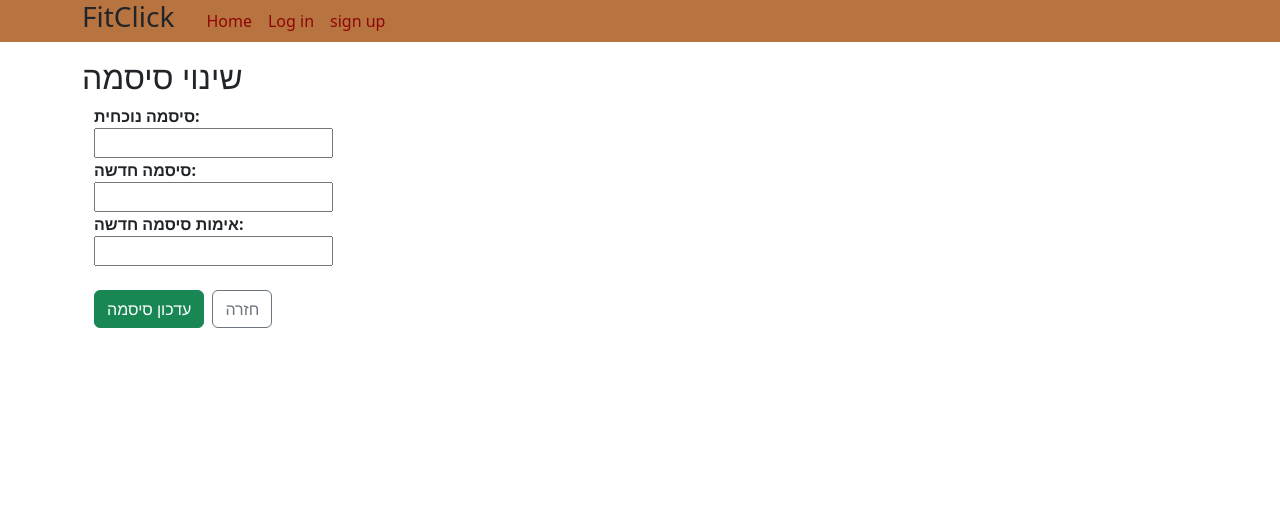
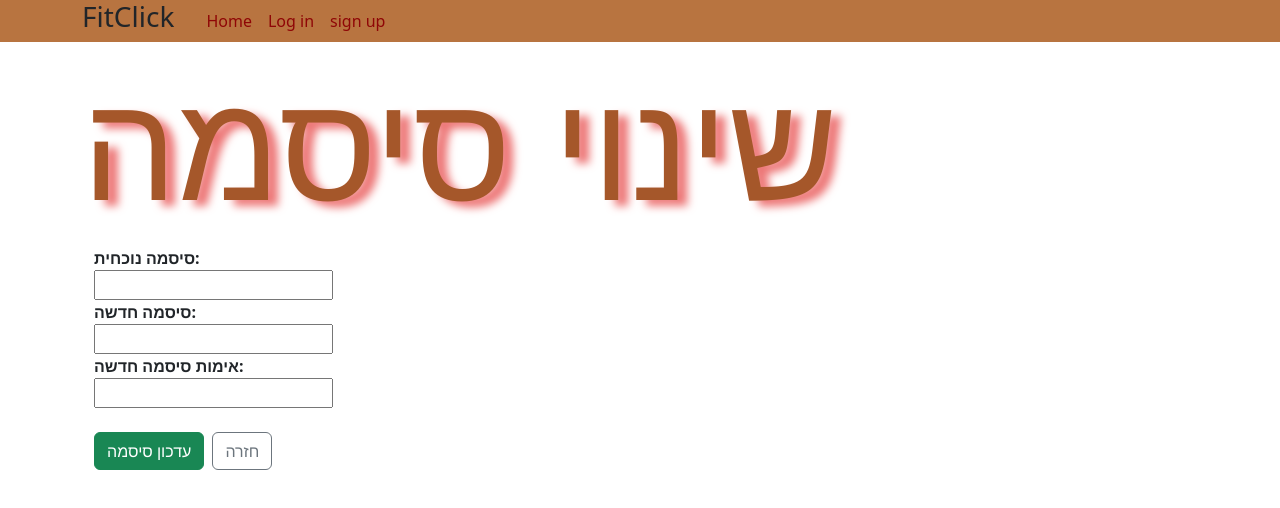
Before and after one commit to HILLEL32/fitClick, a React (Vite) app: page /change_password in a window 1280 px wide. Shown: the top 508 px of the page. Built offline with nearby package versions, Linux system fonts and the light colour scheme.

Commit message:
אימות סיסמה

```diff
--- a/src/pages/Log_in.jsx
+++ b/src/pages/Log_in.jsx
@@ -3,6 +3,7 @@ import React, { useState } from 'react';
 import { signInWithEmailAndPassword, sendPasswordResetEmail } from 'firebase/auth';
 import { auth } from '../firebase/firebase';
 import { useNavigate, Link } from 'react-router-dom';
+// import { Alert } from "antd";
 
 export default function Log_in() {
   const [email, setEmail] = useState('');
--- a/src/settings/ChangePassword.jsx
+++ b/src/settings/ChangePassword.jsx
@@ -1,4 +1,3 @@
-// src/pages/ChangePassword.jsx
 import React, { useState } from 'react';
 import { auth } from '../firebase/firebase';
 import {
@@ -49,7 +48,7 @@ export default function ChangePassword() {
 
   return (
     <div className="container mt-3">
-      <h2>שינוי סיסמה</h2>
+      <h6 className='line'>שינוי סיסמה</h6>
       <div className='container'>
         <strong>סיסמה נוכחית:</strong><br />
         <input
```
